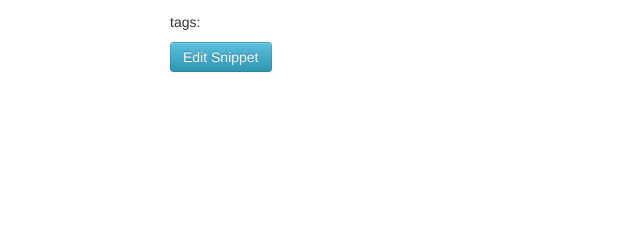
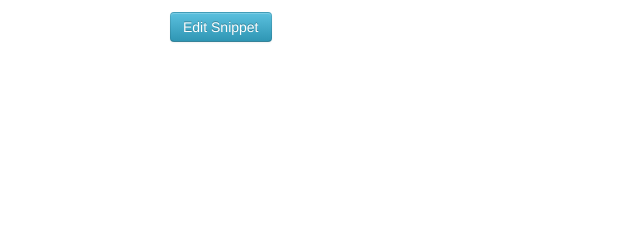
Before and after one commit to johnnncodes/django-snippets, a Django app: template django_snippets/templates/snippets/snippet_details.html in a window 1280 px wide. Shown: the part 228-468 px from the top of the page, without its empty margins (0-640 px from the left). Run offline with Django 3.2, Linux system fonts and the light colour scheme; the template is opened without the code that fills it, so the values that code supplies are empty; some libraries are stand-ins or nearby versions.

Commit message:
fix rendering of snippet's tags

```diff
--- a/django_snippets/templates/snippets/snippet_details.html
+++ b/django_snippets/templates/snippets/snippet_details.html
@@ -6,8 +6,8 @@
   <p>body: {{ snippet.body }}</p>
   <p>author: {{ snippet.author }}</p>
   <p>slug: {{ snippet.slug }}</p>
-  <p>tags:</p>
   {% if snippet.tags %}
+    <p>tags:</p>
     <ul>
       {% for tag in snippet.tags %}
         <li>
```
